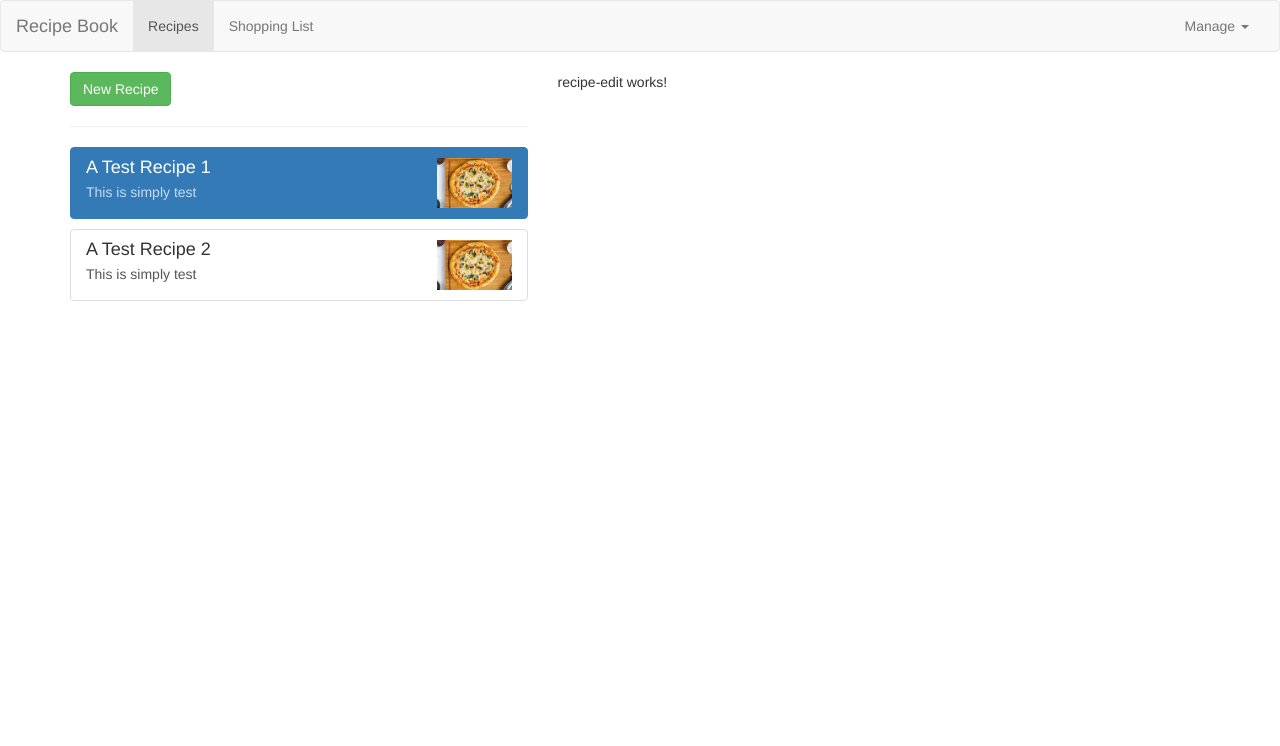
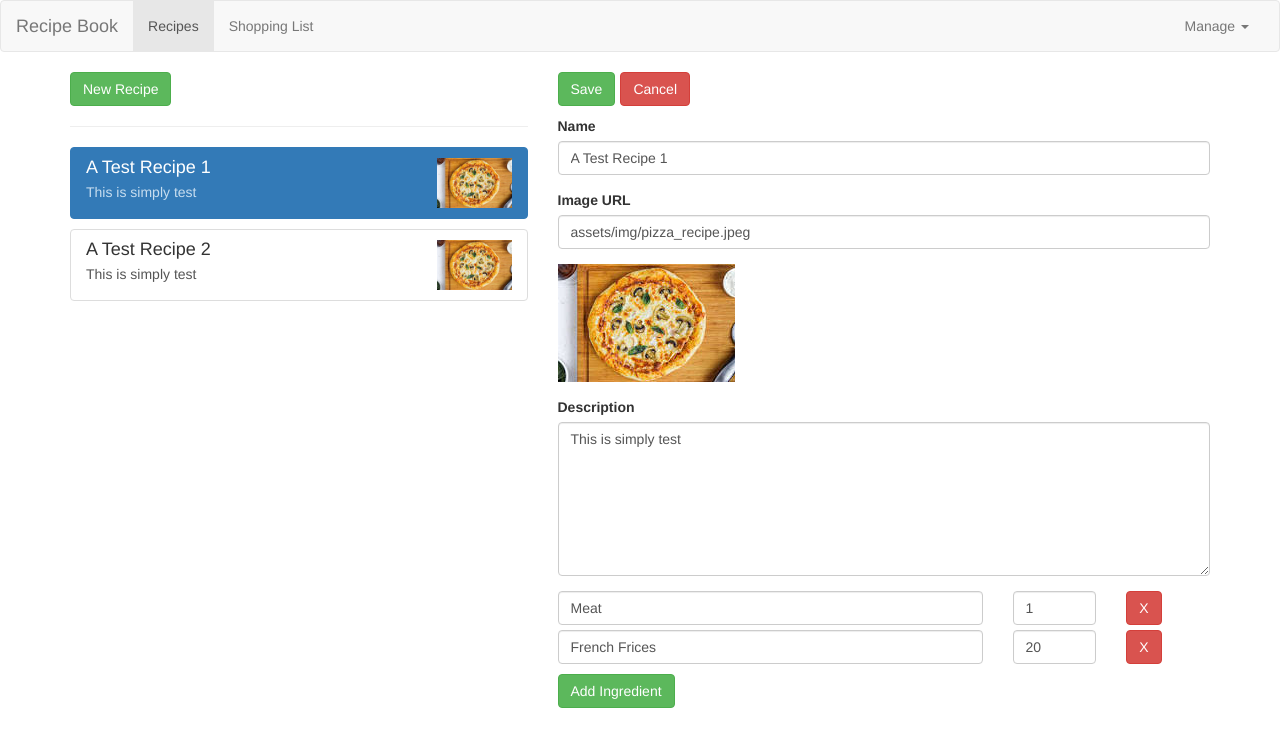
Before and after one commit to SmitBhikadiya-M/Angular-Udemy-Course, an Angular app in the folder CourseProject/: page /recipes/1/edit in a window 1280 px wide. Shown: the top 746 px of the page. Built offline with nearby package versions, Linux system fonts and the light colour scheme.

Commit message:
Setup Reactive Form

```diff
--- a/CourseProject/src/app/app.module.ts
+++ b/CourseProject/src/app/app.module.ts
@@ -9,7 +9,7 @@ import { RecipeDetailComponent } from './recipes/recipe-detail/recipe-detail.com
 import { RecipeItemComponent } from './recipes/recipe-list/recipe-item/recipe-item.component';
 import { ShoppingListComponent } from './shopping-list/shopping-list.component';
 import { ShoppingEditComponent } from './shopping-list/shopping-edit/shopping-edit.component';
-import { FormsModule } from '@angular/forms';
+import { FormsModule, ReactiveFormsModule } from '@angular/forms';
 import { DropdownDirective } from './shared/directives/dropdown.directive';
 import { ShoppingListService } from './shared/services/shopping-list.service';
 import { AppRoutingModule } from './app-routing.model';
@@ -33,6 +33,7 @@ import { RecipeEditComponent } from './recipes/recipe-edit/recipe-edit.component
   imports: [
     BrowserModule,
     FormsModule,
+    ReactiveFormsModule,
     AppRoutingModule
   ],
   providers: [ShoppingListService],
--- a/CourseProject/src/app/recipes/recipe-edit/recipe-edit.component.css
+++ b/CourseProject/src/app/recipes/recipe-edit/recipe-edit.component.css
@@ -0,0 +1,4 @@
+input.ng-invalid.ng-touched,
+textarea.ng-invalid.ng-touched{
+    border: 1px solid red;
+}
--- a/CourseProject/src/app/recipes/recipe-edit/recipe-edit.component.html
+++ b/CourseProject/src/app/recipes/recipe-edit/recipe-edit.component.html
@@ -1 +1,48 @@
-<p>recipe-edit works!</p>
+<div class="row">
+    <div class="col-xs-12">
+        <form [formGroup]="recipeForm" (ngSubmit)="onSubmit()">
+            <div class="row" style="margin-bottom: 10px;">
+                <div class="col-xs-12">
+                    <button type="submit" class="btn btn-success" [disabled]="recipeForm.invalid">Save</button>
+                    <button type="button" style="margin-left: 5px;" class="btn btn-danger">Cancel</button>
+                </div>
+            </div>
+            <div class="form-group">
+                <label for="name">Name</label>
+                <input type="text" class="form-control"
+                formControlName="name">
+            </div>
+            <div class="form-group">
+                <label for="name">Image URL</label>
+                <input type="text" class="form-control"
+                    formControlName="imgUrlPath"
+                >
+            </div>
+            <div class="form-group">
+               <img [src]="this.recipeForm.get('imgUrlPath').value" class="img-responsive" alt="">
+            </div>
+            <div class="form-group">
+                <label for="name">Description</label>
+                <textarea name="description" class="form-control" rows="7" formControlName="recipeDescription"></textarea>
+            </div>
+            <div class="form-group" formArrayName="recipeIngredients">
+                <div class="row" style="margin-top: 5px;" *ngFor="let ingredient of getIngredients; let i=index" [formGroupName]="i">
+                    <div class="col-xs-8">
+                        <input type="text" class="form-control" formControlName="name">
+                    </div>
+                    <div class="col-xs-2">
+                        <input type="number" class="form-control" formControlName="amount">
+                    </div>
+                    <div class="col-xs-2">
+                        <button class="btn btn-danger">X</button>
+                    </div>
+                </div>
+                <div class="row" style="margin-top: 10px;">
+                    <div class="col-xs-12">
+                        <button class="btn btn-success" type="submit" (click)="onAddIngredient()">Add Ingredient</button>
+                    </div>
+                </div>
+            </div>
+        </form>
+    </div>
+</div>
--- a/CourseProject/src/app/recipes/recipe-edit/recipe-edit.component.ts
+++ b/CourseProject/src/app/recipes/recipe-edit/recipe-edit.component.ts
@@ -1,6 +1,8 @@
 import { Component, OnDestroy, OnInit } from '@angular/core';
+import { FormArray, FormControl, FormGroup, Validators } from '@angular/forms';
 import { ActivatedRoute, Params } from '@angular/router';
 import { Subscription } from 'rxjs';
+import { RecipeService } from 'src/app/shared/services/recipe.service';
 
 @Component({
   selector: 'app-recipe-edit',
@@ -11,12 +13,15 @@ export class RecipeEditComponent implements OnInit, OnDestroy {
   id: number;
   editMode: boolean = false;
   paramSubscription: Subscription;
-  constructor(private route: ActivatedRoute) { }
+  recipeForm : FormGroup;
+
+  constructor(private route: ActivatedRoute, private recipeService: RecipeService) { }
 
   ngOnInit(): void {
     this.paramSubscription = this.route.params.subscribe((params: Params)=>{
       this.id = +params['id'];
       this.editMode = params['id'] != null;
+      this.initForm();
     });
   }
 
@@ -24,4 +29,49 @@ export class RecipeEditComponent implements OnInit, OnDestroy {
     this.paramSubscription.unsubscribe();
   }
 
+  private initForm(){
+
+    let recipeName = '';
+    let recipeImgPath = '';
+    let recipeDescription = '';
+    let recipeIngredients = new FormArray([]);
+
+    if(this.editMode){
+      const recipe = this.recipeService.getRecipeById(this.id);
+      recipeName = recipe.name;
+      recipeImgPath = recipe.imagePath;
+      recipeDescription = recipe.description;
+      if(recipe.ingredients){
+        for(let ingredient of recipe.ingredients){
+          recipeIngredients.push(new FormGroup({
+            'name': new FormControl(ingredient.name, Validators.required),
+            'amount': new FormControl(ingredient.amount, [Validators.required, Validators.pattern(/^[1-9]+[0-9]*$/)])
+          }));
+        }
+      }
+    }
+
+    this.recipeForm = new FormGroup({
+      'name': new FormControl(recipeName, { validators: [Validators.required] }),
+      'imgUrlPath': new FormControl(recipeImgPath, { validators: [Validators.required] }),
+      'recipeDescription': new FormControl(recipeDescription, { validators: [Validators.required] }),
+      'recipeIngredients': recipeIngredients
+    })
+  }
+
+  onSubmit(){
+    console.log( this.recipeForm.value );
+  }
+
+  onAddIngredient(){
+    (<FormArray>this.recipeForm.get('recipeIngredients')).push(new FormGroup({
+      'name': new FormControl(null, Validators.required),
+      'amount': new FormControl(null, [Validators.required, Validators.pattern(/^[1-9]+[0-9]*$/)])
+    }))
+  }
+
+  get getIngredients(){
+    return (<FormArray> this.recipeForm.get('recipeIngredients')).controls;
+  }
+
 }
```
